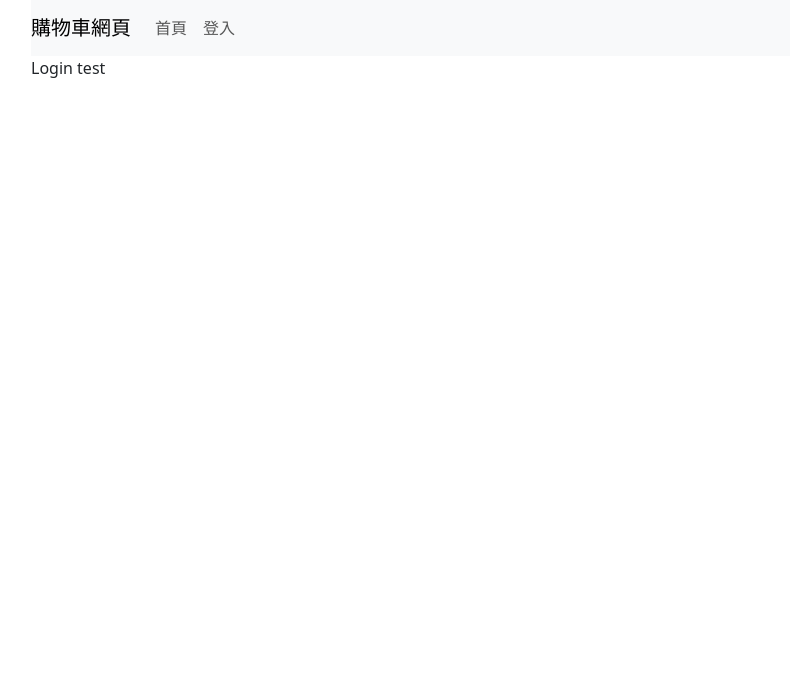
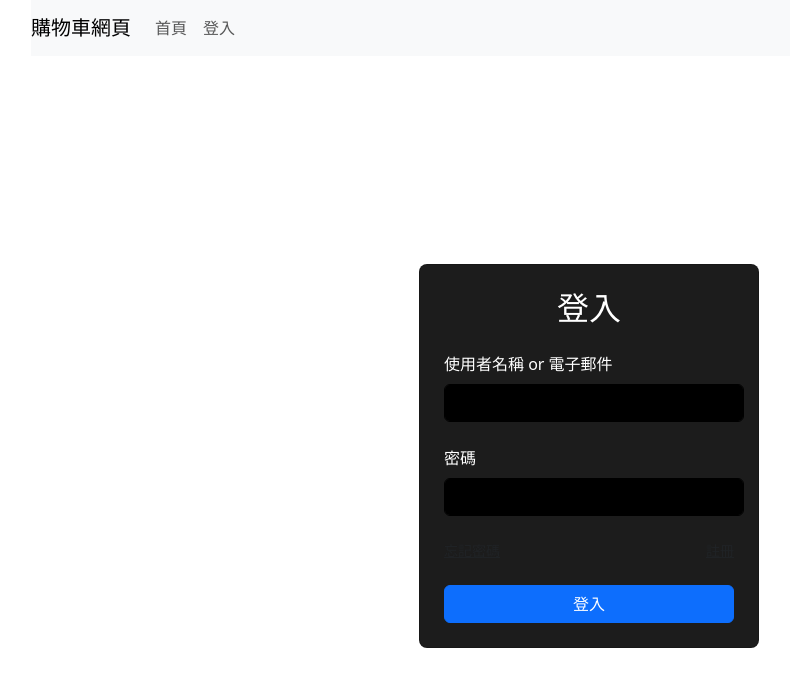
Before and after one commit to snowvegetable/shopping-app, a React (Vite) app: page /login in a window 1280 px wide. Shown: the top 686 px of the page, without its empty margins (51-841 px from the left). Built offline with nearby package versions, Linux system fonts and the light colour scheme.

Commit message:
login page

```diff
--- a/src/components/Login.tsx
+++ b/src/components/Login.tsx
@@ -1,3 +1,61 @@
+// import Form from "react-bootstrap/Form";
+import { Container, Row, Col, Form, Button } from "react-bootstrap";
+
 export default function Login() {
-  return <div>Login test</div>;
+  return (
+    <Container className="d-flex vh-100 justify-content-center align-items-center">
+      <Row className="justify-content-center w-100">
+        <Col md={4}>
+          <div
+            className="card p-4 text-white"
+            style={{ borderRadius: "8px", backgroundColor: "#1c1c1c" }}
+          >
+            <Form>
+              <h2 className="text-center mb-4">登入</h2>
+              <Form.Group controlId="formBasicEmail" className="mb-4">
+                <Form.Label>使用者名稱 or 電子郵件</Form.Label>
+                <Form.Control
+                  type="text"
+                  style={{
+                    backgroundColor: "black",
+                    color: "white",
+                    width: "300px",
+                    border: "1px solid black",
+                  }}
+                  required
+                />
+              </Form.Group>
+
+              <Form.Group controlId="formBasicPassword" className="mb-4">
+                <Form.Label>密碼</Form.Label>
+                <Form.Control
+                  type="password"
+                  style={{
+                    backgroundColor: "black",
+                    color: "white",
+                    width: "300px",
+                    border: "1px solid black",
+                  }}
+                  required
+                />
+              </Form.Group>
+
+              <div className="d-flex justify-content-between mb-4">
+                <a href="#" className="text-muted small">
+                  忘記密碼
+                </a>
+                <a href="#" className="text-muted small">
+                  註冊
+                </a>
+              </div>
+
+              <Button variant="primary" type="submit" className="w-100">
+                登入
+              </Button>
+            </Form>
+          </div>
+        </Col>
+      </Row>
+    </Container>
+  );
 }
```
Also changed, not shown: src/components/NavigationBar.tsx (+5 -5 lines), src/main.tsx (+8 -8 lines).
